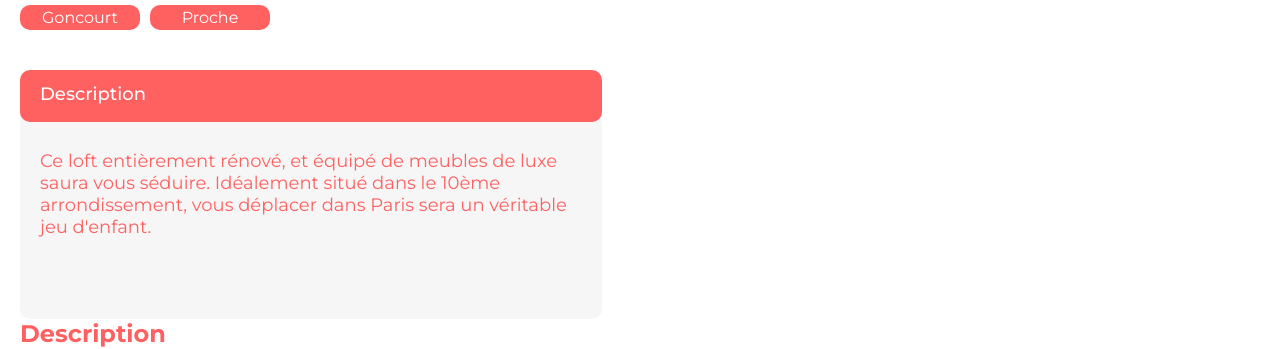
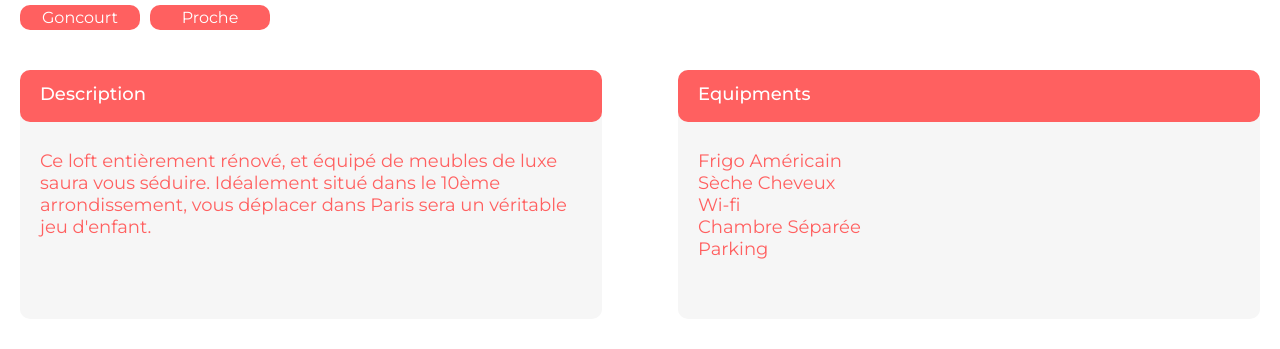
Before and after one commit to ThomasdevLC/kasa, a React (Create React App) app: page /form/0979876d in a window 1280 px wide. Shown: the part 704-1053 px from the top of the page. After the commit the page ends 1023 px from the top, so only its background shows below. Built offline with nearby package versions, Linux system fonts and the light colour scheme.

Commit message:
dropdown right ok

```diff
--- a/src/pages/HouseForm.jsx
+++ b/src/pages/HouseForm.jsx
@@ -41,18 +41,25 @@ const HouseForm = () => {
         </div>
         <div className="houseform__body__dropdown">
           <div className="houseform__body__dropdown__left">
-            <div className="houseform__body__dropdown__left__title">
+            <div className="houseform__body__dropdown__title">
               <h2>Description</h2>
-              <div className="houseform__body__dropdown__left__text">
+              <div className="houseform__body__dropdown__text">
                 {house.description}
               </div>
             </div>
           </div>
           <div className="houseform__body__dropdown__right">
-            <div className="houseform__body__dropdown__right__title">
-              <h2>Description</h2>
-              <div className="houseform__body__dropdown__right__text">
-                {house.equipments}
+            <div className="houseform__body__dropdown__title">
+              <h2>Equipments</h2>
+              <div className="houseform__body__dropdown__text">
+                {house.equipments.map((equipment) => (
+                  <div
+                    className="houseform__body__dropdown__right__text__list;
+                  "
+                  >
+                    {equipment}
+                  </div>
+                ))}
               </div>
             </div>
           </div>
--- a/src/pages/HouseForm.scss
+++ b/src/pages/HouseForm.scss
@@ -60,9 +60,11 @@
 }
 
 .houseform__body__dropdown {
-  width: 582px;
-
-  .houseform__body__dropdown__left__title {
+  display: flex;
+  flex-direction: row;
+  justify-content: space-between;
+  margin: auto;
+  .houseform__body__dropdown__title {
     h2 {
       font-size: 18px;
       font-weight: 500;
@@ -75,10 +77,12 @@
       width: 582px;
     }
   }
-  .houseform__body__dropdown__left__text {
+  .houseform__body__dropdown__text {
     font-size: 18px;
     font-weight: 400;
     min-height: 249px;
+    width: 582px;
+
     background-color: var(--gray-1);
     border-radius: 10px;
     padding: 80px 15px 50px 20px;
```
